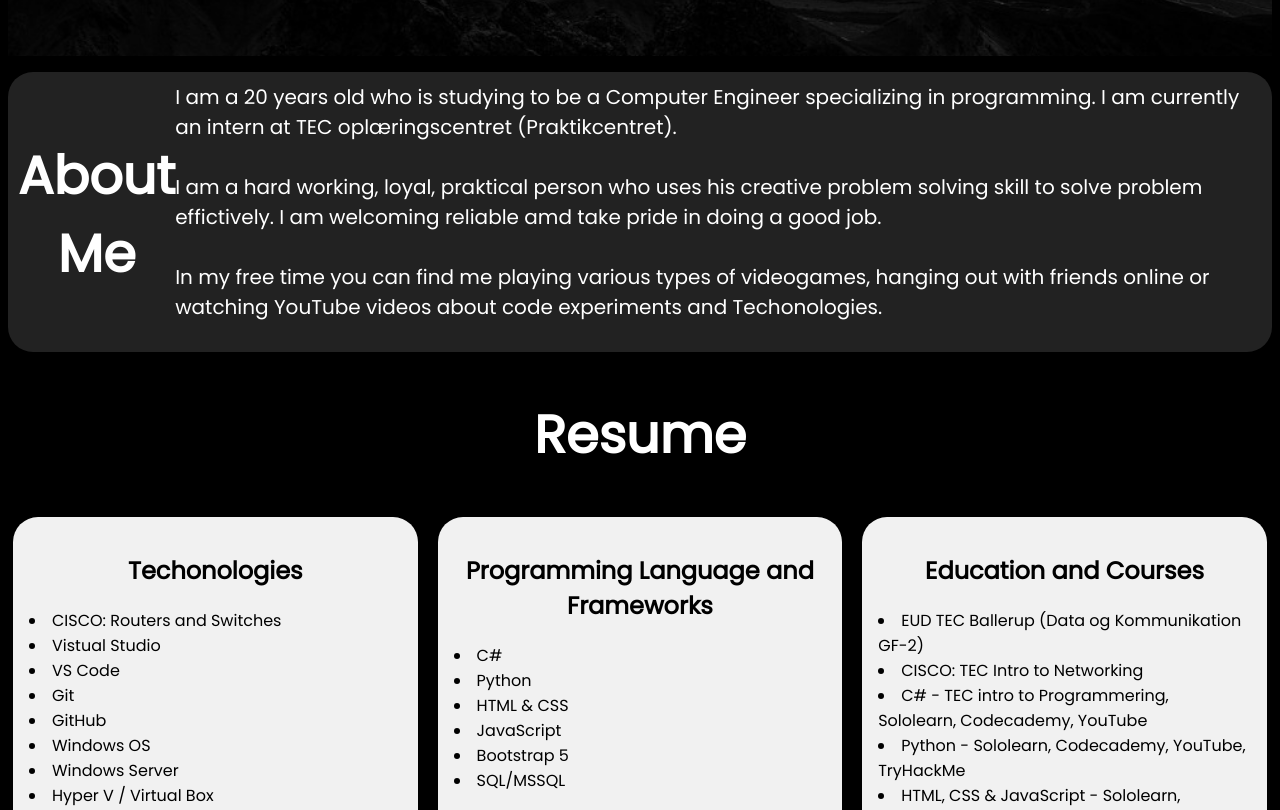
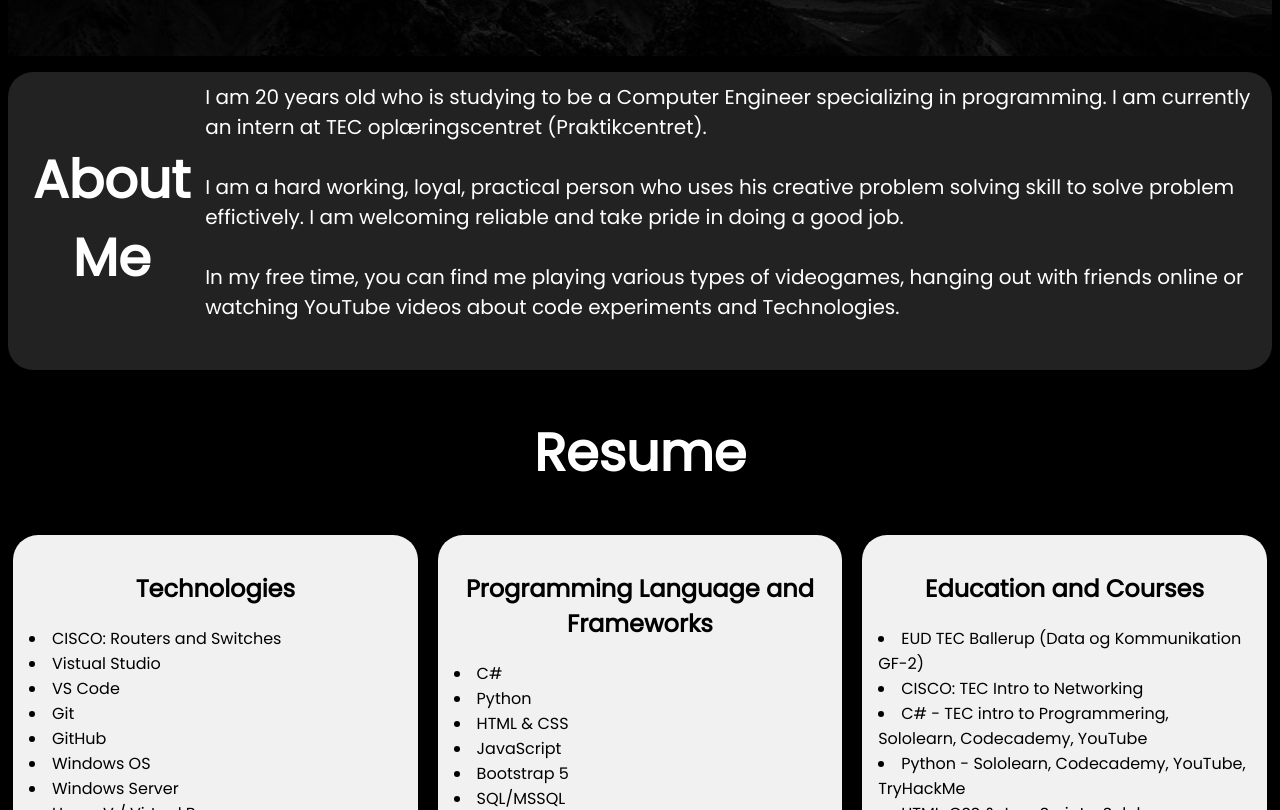
Before and after one commit to ChimpChonk/ChimpChonk.github.io, a plain HTML site: page index.html in a window 1280 px wide. Shown: the part 752-1562 px from the top of the page. Drawn offline with Linux system fonts and the light colour scheme.

Commit message:
Fixing main bug

```diff
--- a/index.html
+++ b/index.html
@@ -18,7 +18,7 @@
                         <strong>Hello, </strong>
 
                         <br>
-                        Student In Computer Engineering Specializing In Programming
+                        I am a Student In Computer Engineering Specializing In Programming
 
                     </h1>
                 </div>
@@ -49,18 +49,18 @@
                     <div id="about-me-table">
                         <div id="about">
                             <header>
-                                <H2> About Me</H2>
+                                <H2 style="padding: 15px;"> About Me</H2>
                             </header >
                         </div>
                             <p>
-                                I am a 20 years old who is studying to be a Computer Engineer specializing in programming. I am currently
+                                I am 20 years old who is studying to be a Computer Engineer specializing in programming. I am currently
                                 an intern at TEC oplæringscentret (Praktikcentret). <br> <br>
 
-                                I am a hard working, loyal, praktical person who uses his creative problem solving skill to solve problem effictively. I am welcoming
-                                reliable amd take pride in doing a good job. <br><br>
+                                I am a hard working, loyal, practical person who uses his creative problem solving skill to solve problem effictively. I am welcoming
+                                reliable and take pride in doing a good job. <br><br>
 
-                                In my free time you can find me playing various types of videogames, hanging out with friends online or watching YouTube videos about
-                                code experiments and Techonologies.
+                                In my free time, you can find me playing various types of videogames, hanging out with friends online or watching YouTube videos about
+                                code experiments and Technologies.
                             </p>
                         </div>
                     </div>
@@ -75,7 +75,7 @@
                 <div class="row">
                     <div class="column">
                         <div class="card" style="padding-bottom: 16%">
-                            <h2>Techonologies</h2>
+                            <h2>Technologies</h2>
                             <div style="text-align: left;">
                                 <li>
                                     CISCO: Routers and Switches
--- a/style/style.css
+++ b/style/style.css
@@ -35,11 +35,10 @@ body{
     display: inline-block;
     font-size: 40px;
     padding: 20px 20px;
-    color: azure;
+    color: white;
     border: 2px solid aliceblue;
     border-radius: 50%;
     transition: .5s;
-
 }
 
 .social:hover {
@@ -49,7 +48,7 @@ body{
 }
 
 a:visited{
-    color: azure;
+    color: white;
 
 }
 
```
Also changed, not shown: images/github.svg (added), images/linkedin.svg (added).
